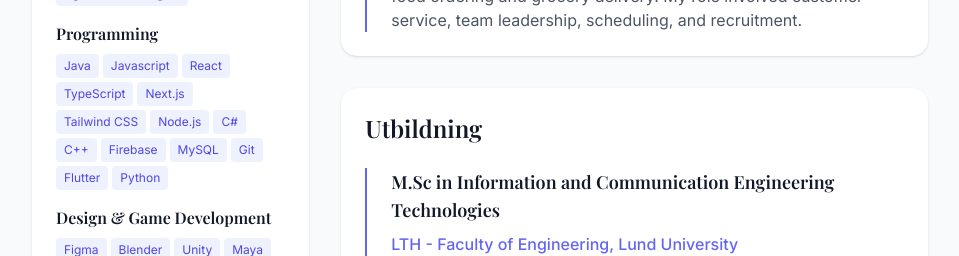
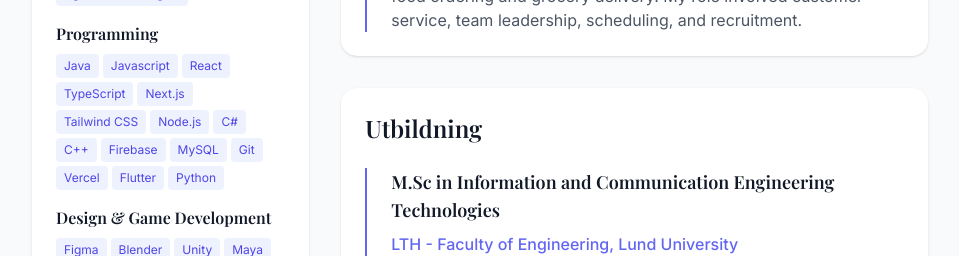
Before and after one commit to Alicia-Lundberg/Portfolio, a Next.js app: page /cv in a window 1280 px wide. Shown: the part 1297-1553 px from the top of the page, without its empty margins (160-1119 px from the left). Built offline with nearby package versions, Linux system fonts and the light colour scheme.

Commit message:
bugfix to deploy

```diff
--- a/src/app/cv/page.tsx
+++ b/src/app/cv/page.tsx
@@ -85,7 +85,7 @@ export default function CVPage() {
                 <div className="space-y-4">
                   {[
                     { title: "Project Management & Leadership", skills: ["Leading cross-functional teams", "Managing web & app development projects","Client communication & stakeholder management","Problem-solving & decision-making", "Agile Methodologies"] },
-                    { title: "Programming", skills: ["Java", "Javascript", "React", "TypeScript", "Next.js", "Tailwind CSS", "Node.js", "C#", "C++", "Firebase", "MySQL", "Git", "Flutter", "Python"] },
+                    { title: "Programming", skills: ["Java", "Javascript", "React", "TypeScript", "Next.js", "Tailwind CSS", "Node.js", "C#", "C++", "Firebase", "MySQL", "Git", "Vercel", "Flutter", "Python"] },
                     { title: "Design & Game Development", skills: ["Figma", "Blender", "Unity", "Maya", "Inkscape", "Linearity"] },
                     { title: "Sales & Business Development", skills: ["Customer acquisition", "Building and managing partnerships", "Sales & strategic outreach"] },
                     { title: "Recruitment & Talent Acquisition", skills: ["Headhunting & interviewing", "Hiring & onboarding"] }
--- a/src/app/projects/[slug]/page.tsx
+++ b/src/app/projects/[slug]/page.tsx
@@ -17,8 +17,14 @@ const projects = [
   },
   // ...
 ];
+interface ProjectPageProps {
+  params: {
+    slug: string;
+  };
+}
 
-export default function ProjectPage({ params }: { params: { slug: string } }) {
+export default function Page({ params }: ProjectPageProps) {
+  const { slug } = params;
   const project = projects.find((p) => p.slug === params.slug);
 
   if (!project) {
```
